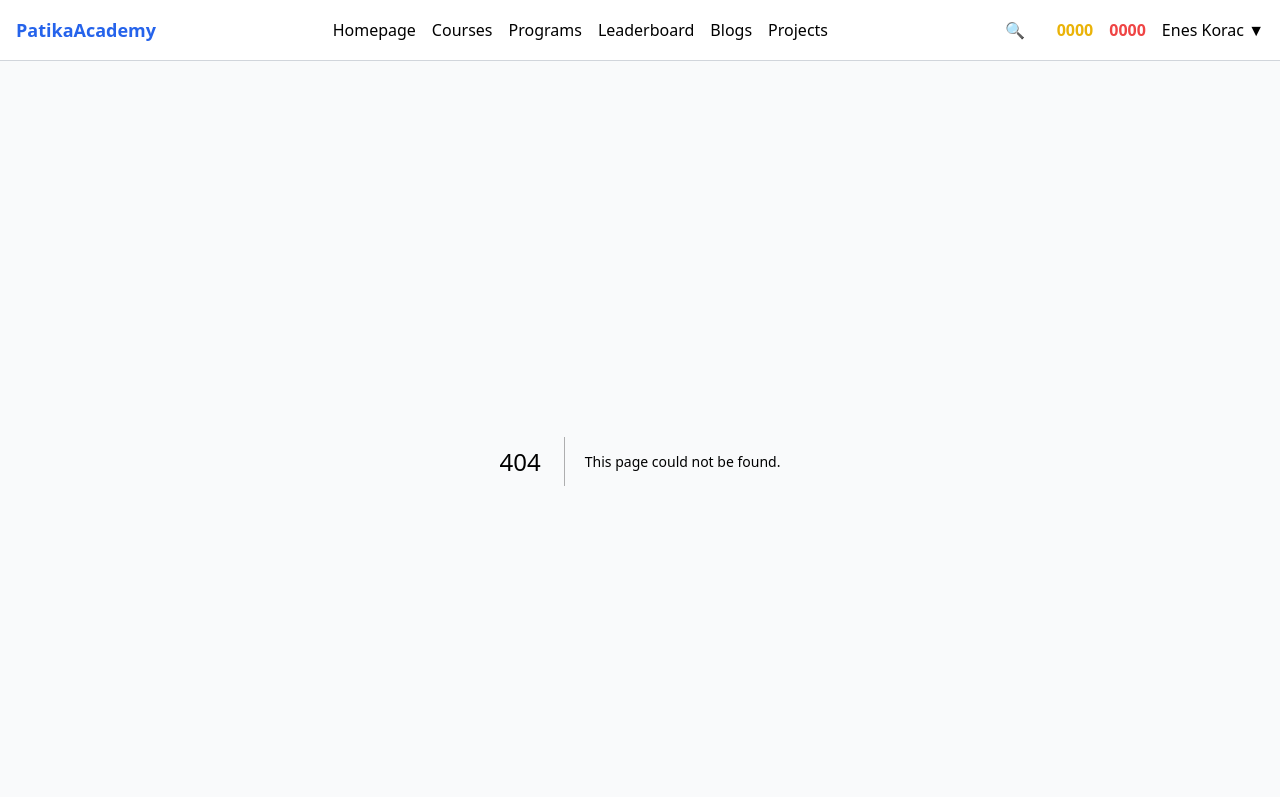
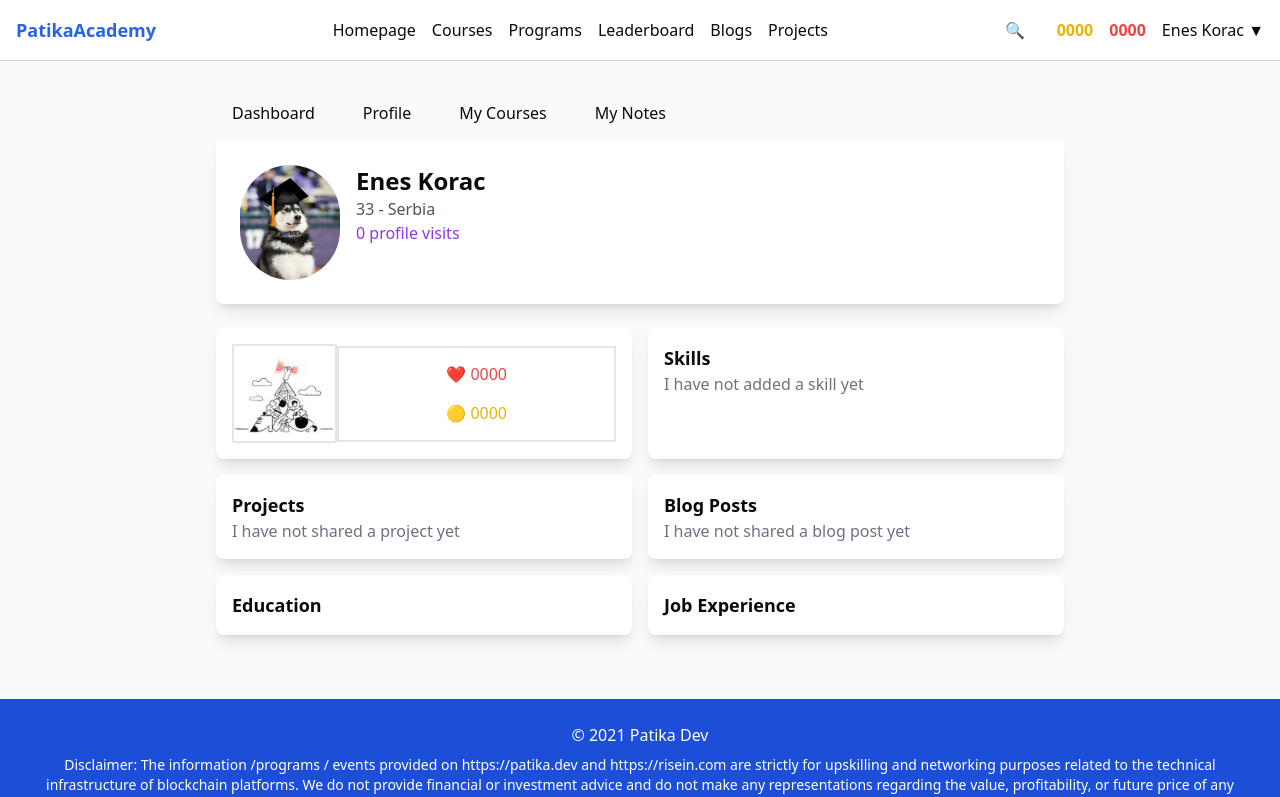
Before and after one commit to kcne/cnit-academy-ui, a Next.js app: page /user/profile in a window 1280 px wide. Before the commit this address had no page. Shown: the top 797 px of the page. Built offline with nearby package versions, Linux system fonts and the light colour scheme.

Commit message:
expanded profile page to user page

```diff
--- a/src/app/components/Header.tsx
+++ b/src/app/components/Header.tsx
@@ -35,7 +35,7 @@ export default function Header() {
           <a href="#" className="text-red-500">
             <i className="fa fa-heart"></i> <b>0000</b>
           </a>
-          <Link href={`/profile`}>Enes Korac ▼</Link>
+          <Link href={`/user/profile`}>Enes Korac ▼</Link>
         </div>
       </nav>
     </>
--- /dev/null
+++ b/src/app/components/UserNavigation.tsx
@@ -0,0 +1,24 @@
+import Link from "next/link";
+
+export default function UserNavigation() {
+  const nav_link =
+    "px-4 py-2 rounded-lg hover:bg-gray-200 active:text-blue-600 active:underline my-2";
+  return (
+    <>
+      <div className="flex space-x-4">
+        <div className={nav_link}>
+          <Link href="/user/dashboard">Dashboard</Link>
+        </div>
+        <div className={nav_link}>
+          <Link href="/user/profile">Profile</Link>
+        </div>
+        <div className={nav_link}>
+          <Link href="/user/my_courses">My Courses</Link>
+        </div>
+        <div className={nav_link}>
+          <Link href="/user/my_notes">My Notes</Link>
+        </div>
+      </div>
+    </>
+  );
+}
--- a/src/app/profile/page.tsx
+++ /dev/null
@@ -1,66 +0,0 @@
-import Image from "next/image";
-
-export default function ProfilePage() {
-  return (
-    <>
-      {/* Main Content */}
-      <div className="max-w-4xl mx-auto p-6">
-        <div className="flex space-x-4">
-          <div className="px-4 py-2 rounded-lg hover:bg-gray-200 active:text-blue-600 active:underline my-2">
-            <a href="#">Dashboard</a>
-          </div>
-          <div className="px-4 py-2 rounded-lg hover:bg-gray-200 active:text-blue-600 active:underline my-2">
-            <a href="profil.html">Profile</a>
-          </div>
-          <div className="px-4 py-2 rounded-lg hover:bg-gray-200 active:text-blue-600 active:underline my-2">
-            <a href="#">My Courses</a>
-          </div>
-          <div className="px-4 py-2 rounded-lg hover:bg-gray-200 active:text-blue-600 active:underline my-2">
-            <a href="#">My Notes</a>
-          </div>
-        </div>
-        <div className="flex space-x-4 bg-white p-6 rounded-lg shadow-lg">
-          <Image
-            src="/img1.png"
-            width={100}
-            height={100}
-            alt="Profile"
-            className="rounded-full"
-          />
-          <div className="flex-1">
-            <h2 className="text-2xl font-bold">Enes Korac</h2>
-            <p className="text-gray-600">33 - Serbia</p>
-            <span className="text-purple-600">0 profile visits</span>
-          </div>
-          <i className="fa fa-pencil text-lg"></i>
-        </div>
-
-        {/* Bottom Sections */}
-        <div className="grid grid-cols-1 md:grid-cols-2 gap-4 mt-6">
-          {/* Skills Card */}
-          <div className="bg-white p-4 rounded-lg shadow-lg">
-            <h3 className="text-lg font-semibold">Skills</h3>
-            <p className="text-gray-500">I have not added a skill yet</p>
-          </div>
-
-          {/* Projects Card */}
-          <div className="bg-white p-4 rounded-lg shadow-lg">
-            <h3 className="text-lg font-semibold">Projects</h3>
-            <p className="text-gray-500">I have not shared a project yet</p>
-          </div>
-
-          {/* Blog Posts Card */}
-          <div className="bg-white p-4 rounded-lg shadow-lg">
-            <h3 className="text-lg font-semibold">Blog Posts</h3>
-            <p className="text-gray-500">I have not shared a blog post yet</p>
-          </div>
-
-          {/* Education Card */}
-          <div className="bg-white p-4 rounded-lg shadow-lg">
-            <h3 className="text-lg font-semibold">Education</h3>
-          </div>
-        </div>
-      </div>
-    </>
-  );
-}
--- /dev/null
+++ b/src/app/user/dashboard/page.tsx
@@ -0,0 +1,3 @@
+export default function Dashboard() {
+  return <h1>Dashboard</h1>;
+}
--- /dev/null
+++ b/src/app/user/layout.tsx
@@ -0,0 +1,17 @@
+import UserNavigation from "../components/UserNavigation";
+
+export default function Layout({
+  children,
+}: Readonly<{
+  children: React.ReactNode;
+}>) {
+  return (
+    <>
+      {/* Main Content */}
+      <div className="max-w-4xl mx-auto p-6">
+        <UserNavigation />
+        {children}
+      </div>
+    </>
+  );
+}
--- /dev/null
+++ b/src/app/user/my_courses/page.tsx
@@ -0,0 +1,3 @@
+export default function MyCourses() {
+  return <h1>My Courses</h1>;
+}
--- /dev/null
+++ b/src/app/user/my_notes/page.tsx
@@ -0,0 +1,7 @@
+export default function MyNotes() {
+  return (
+    <>
+      <h1>My Notes</h1>
+    </>
+  );
+}
--- /dev/null
+++ b/src/app/user/profile/page.tsx
@@ -0,0 +1,68 @@
+import Image from "next/image";
+import { Heart } from "lucide-react";
+export default function ProfilePage() {
+  const card_box = "bg-white p-4 rounded-lg shadow-lg";
+  const card_title = "text-lg font-semibold";
+  return (
+    <>
+      <div className="flex space-x-4 bg-white p-6 rounded-lg shadow-lg">
+        <Image
+          src="/img1.png"
+          width={100}
+          height={100}
+          alt="Profile"
+          className="rounded-full"
+        />
+        <div className="flex-1">
+          <h2 className="text-2xl font-bold">Enes Korac</h2>
+          <p className="text-gray-600">33 - Serbia</p>
+          <span className="text-purple-600">0 profile visits</span>
+        </div>
+        <i className="fa fa-pencil text-lg"></i>
+      </div>
+
+      {/* Bottom Sections */}
+      <div className="grid grid-cols-1 md:grid-cols-2 gap-4 mt-6">
+        {/* Coin Card */}
+        <div
+          className={`${card_box} flex flex-row justify-between items-center`}
+        >
+          <div className="w-36 border-2 border-solid">
+            <Image src={"/img2.jpg"} width={150} height={150} alt="img2" />
+          </div>
+          <div className="flex flex-col justify-evenly text-center w-full h-24 border-2 border-solid ">
+            <p className="text-red-500">❤ 0000</p>
+
+            <p className="text-yellow-500">🟡 0000</p>
+          </div>
+        </div>
+        {/* Skills Card */}
+        <div className={card_box}>
+          <h3 className={card_title}>Skills</h3>
+          <p className="text-gray-500">I have not added a skill yet</p>
+        </div>
+
+        {/* Projects Card */}
+        <div className={card_box}>
+          <h3 className={card_title}>Projects</h3>
+          <p className="text-gray-500">I have not shared a project yet</p>
+        </div>
+
+        {/* Blog Posts Card */}
+        <div className={card_box}>
+          <h3 className={card_title}>Blog Posts</h3>
+          <p className="text-gray-500">I have not shared a blog post yet</p>
+        </div>
+
+        {/* Education Card */}
+        <div className={card_box}>
+          <h3 className={card_title}>Education</h3>
+        </div>
+        {/* Job Card */}
+        <div className={card_box}>
+          <h3 className={card_title}>Job Experience</h3>
+        </div>
+      </div>
+    </>
+  );
+}
--- /dev/null
+++ b/src/lib/icons.ts
@@ -0,0 +1 @@
+import { Heart } from "lucide-react";
```
